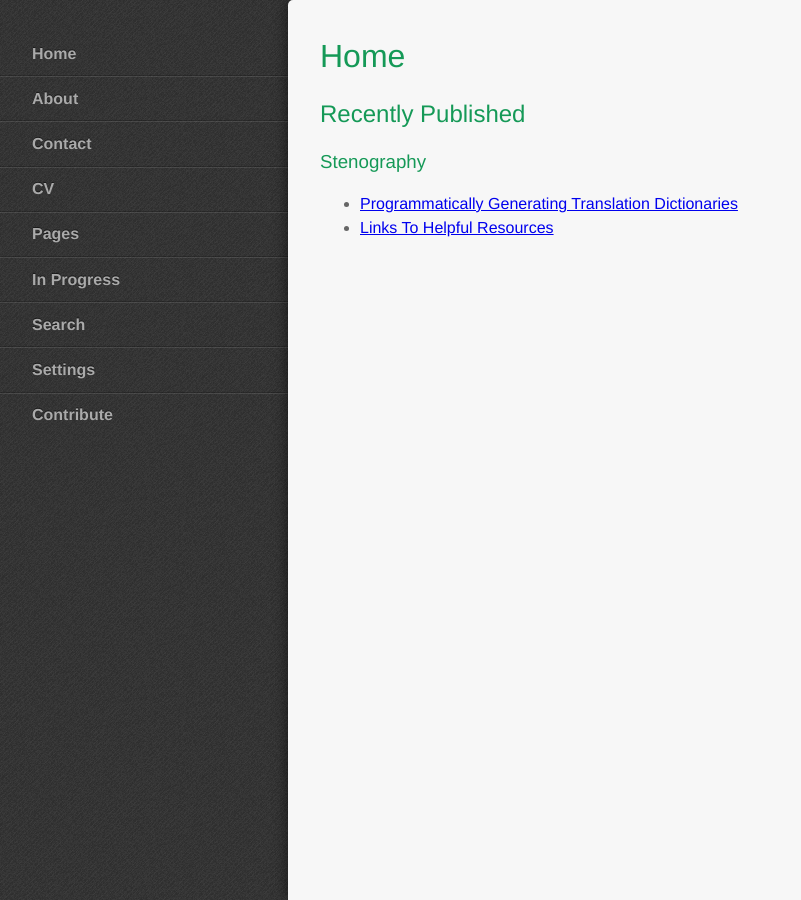
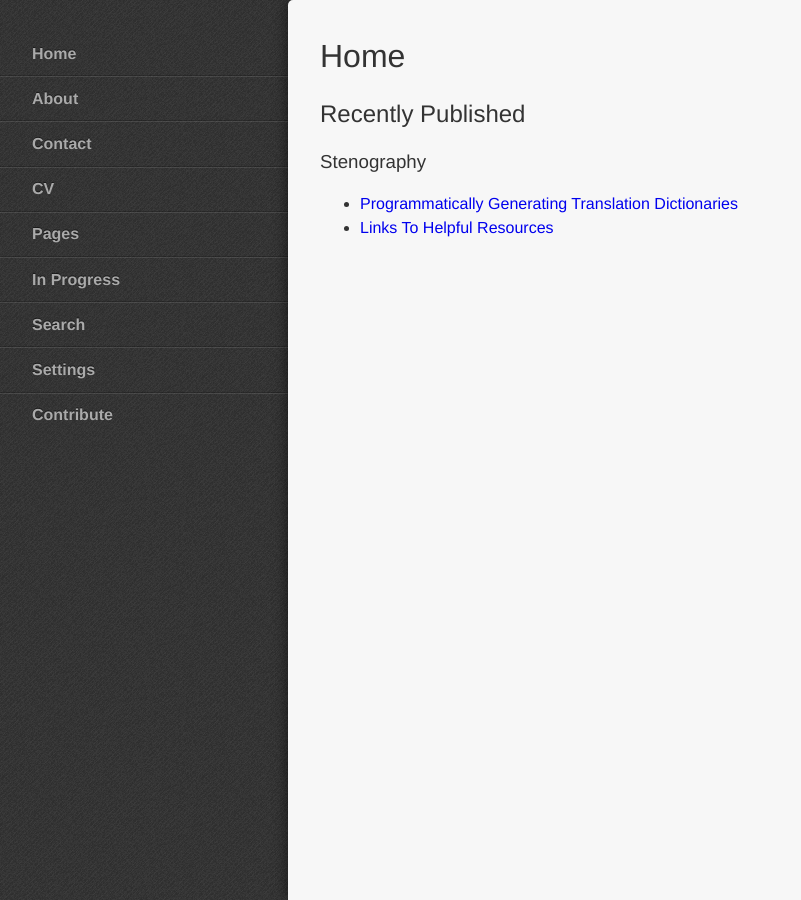
Before and after one commit to StevenTammen/StevenTammen.github.io, a Jekyll site: the page built from index.md, in a window 1280 px wide. Shown: the whole page, without its empty margins (0-801 px from the left). Built offline with Jekyll 4.4.1, drawn with Linux system fonts in a browser that asks for light colours.

Commit message:
Update stylesheet.css

```diff
--- a/assets/stylesheets/stylesheet.css
+++ b/assets/stylesheets/stylesheet.css
@@ -47,7 +47,7 @@ body {
     -ms-text-size-adjust: 100%;
     text-size-adjust: 100%;
     background: #444 url("debut_dark.png") repeat;
-    color: #666;
+    color: #333;
     font: 400 100%/1.5 "Helvetica Neue",Helvetica,Arial,sans-serif
 }
 
@@ -89,11 +89,26 @@ body {
   margin-top: 1rem;
   margin-bottom: 1rem;
   font-weight: normal;
-  color: #159957;
+  color: #333;
 }
 
 .main-content p {
   margin-bottom: 1em;
+}
+
+.main-content a:link {
+    color: #0000EE;
+    text-decoration: none;
+}
+
+.main-content a:visited {
+    color: #551A8B;
+    text-decoration: none;
+}
+
+.main-content a:hover, a:active {
+    color: #ff5050;
+    text-decoration: underline;
 }
 
 .main-content code {
```
